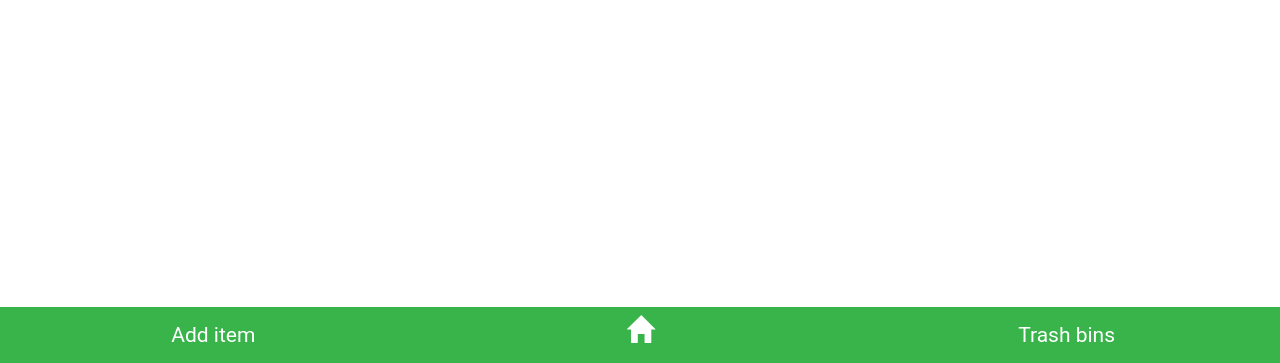
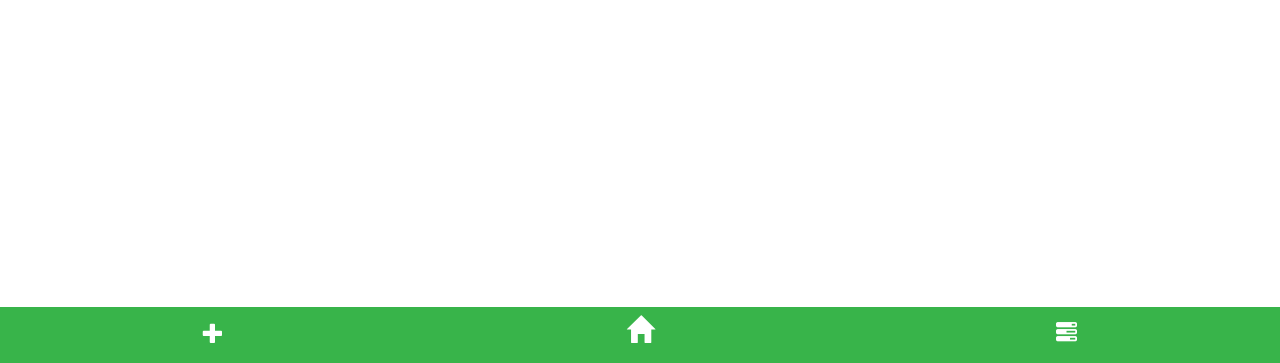
Before and after one commit to CandicePersil/HelpMeRecycle, a Django app: page /bin/ in a window 1280 px wide. Shown: the part 437-800 px from the top of the page. Run offline with Django 3.2, Linux system fonts and the light colour scheme; some libraries are stand-ins or nearby versions.

Commit message:
change icon of tab buttons

```diff
--- a/trash/templates/trash/base.html
+++ b/trash/templates/trash/base.html
@@ -55,18 +55,23 @@
             <div class="navbar-fixed-bottom">
                 <div class="col-xs-4 col-md-4">
                     <a href="{% url 'additem' %}">
-                        <button type="button" class="btn btn-success btn-lg bottom-btn">Add item</button>
+                        <button type="button" class="btn btn-success btn-lg bottom-btn">
+                            <span class="glyphicon glyphicon-plus" aria-hidden="true"></span>
+                        </button>
                     </a>
                 </div>
                 <div class="col-xs-4 col-md-4">
                     <a href="{% url 'index' %}">
                         <button type="button" class="btn btn-success btn-lg bottom-btn">
-                        <span class="glyphicon glyphicon-home" aria-hidden="true"></span></button>
+                            <span class="glyphicon glyphicon-home" aria-hidden="true"></span>
+                        </button>
                     </a>
                 </div>
                 <div class="col-xs-4 col-md-4">
                     <a href="{% url 'trashbins' %}">
-                        <button type="button" class="btn btn-success btn-lg bottom-btn">Trash bins</button>
+                        <button type="button" class="btn btn-success btn-lg bottom-btn">
+                            <span class="glyphicon glyphicon-tasks" aria-hidden="true"></span>
+                        </button>
                     </a>
                 </div>
             </div>
```
